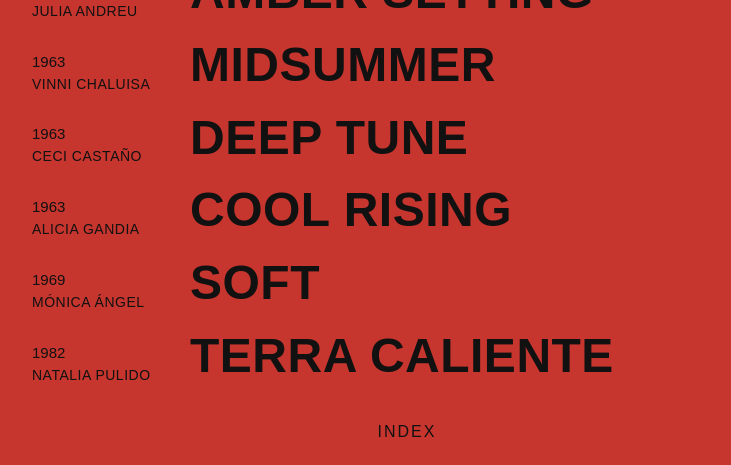
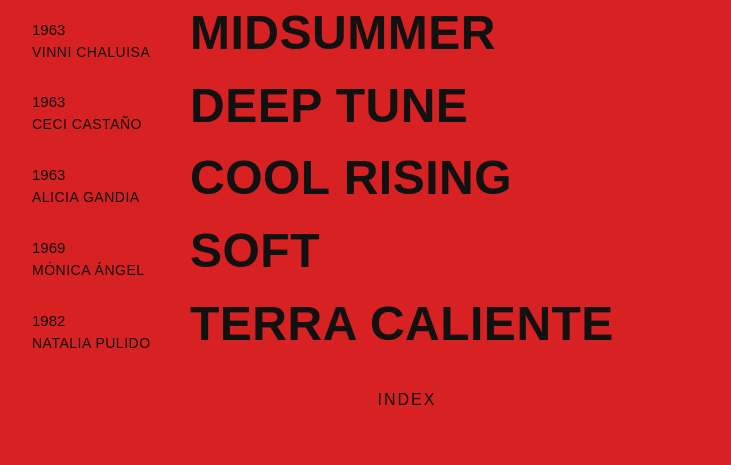
Before and after one commit to igonzalez86/p5_2, a plain HTML site: page index.html in a window 1280 px wide. Shown: the part 794-1259 px from the top of the page, without its empty margins (233-964 px from the left). After the commit the page ends 1219 px from the top, so only its background shows below. Drawn offline with Linux system fonts and the light colour scheme; a web font is replaced by a local one.

Commit message:
Update background color and container padding
Changed background color and adjusted padding in the container.

```diff
--- a/index.html
+++ b/index.html
@@ -7,7 +7,7 @@
   <link rel="stylesheet" href="https://use.typekit.net/kay7kuo.css">
   <style>
     body {
-        background: #C6362E;
+        background: #D82122;
         margin: 0;
         font-family: "nimbus-sans-condensed", sans-serif;
         font-weight: 400;
@@ -16,7 +16,7 @@
     .container {
         max-width: 750px;
         margin: 0 auto;
-        padding: 48px 16px 24px 16px;
+        padding: 16px 16px 16px 16px;
         display: flex;
         flex-direction: column;
         min-height: 100vh;
@@ -82,7 +82,6 @@
         font-weight: bold;
         color: #111;
         letter-spacing: .5px;
-        line-height: 1.1;
         margin-bottom: 6px;
         display: block;
 }
```
